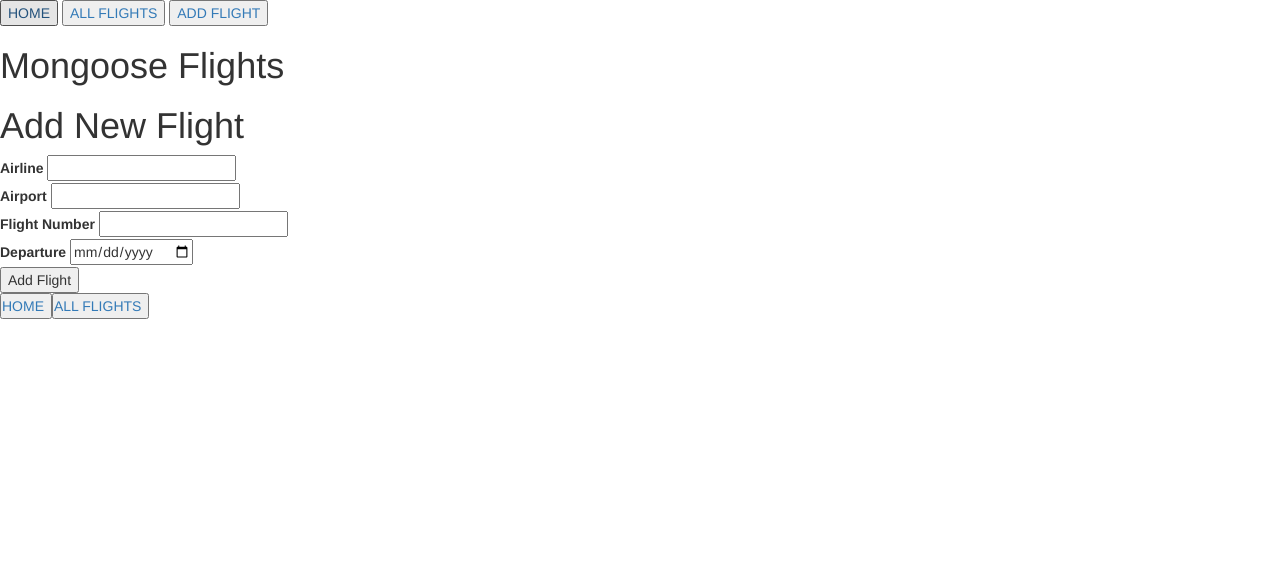
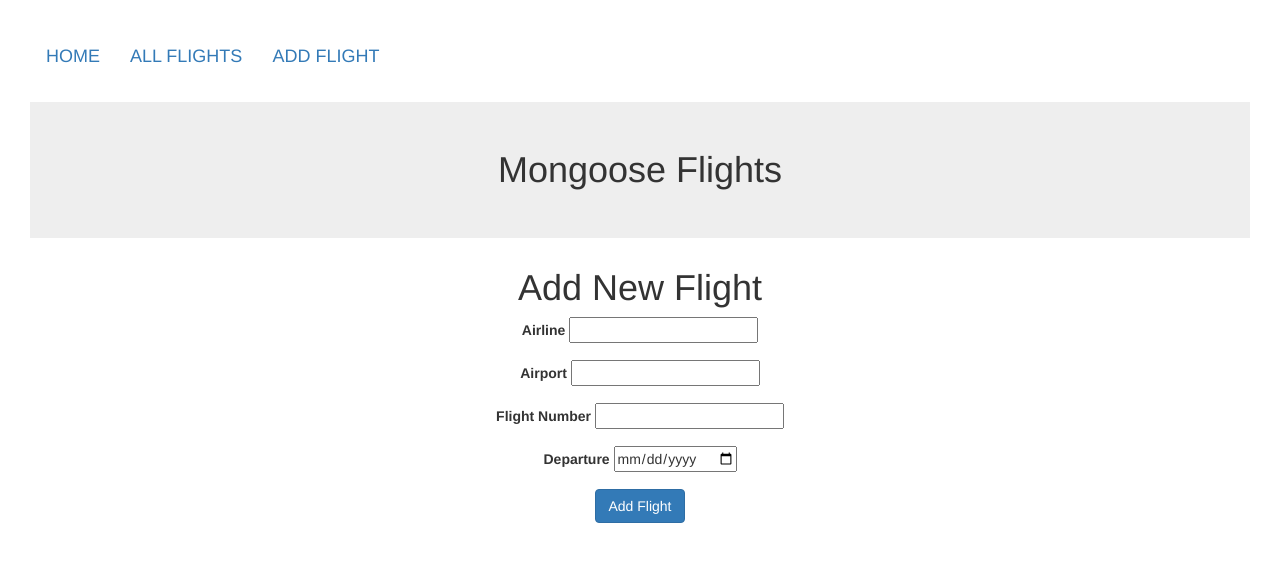
Before and after one commit to tiffbouchard/mongoose-flights, a Node server app: page /flights/new in a window 1280 px wide. Shown: the top 562 px of the page. Run offline with Node 20, Linux system fonts and the light colour scheme; some libraries are stand-ins or nearby versions.

Commit message:
Update bootstrap styling

```diff
--- a/views/flights/new.ejs
+++ b/views/flights/new.ejs
@@ -1,57 +1,26 @@
-<!-- <!DOCTYPE html>
-<html lang="en">
-<head>
-  <meta charset="UTF-8">
-  <meta name="viewport" content="width=device-width, initial-scale=1.0">
-  <title>Add New Flight</title>
-  <link rel="stylesheet" href="https://maxcdn.bootstrapcdn.com/bootstrap/3.3.7/css/bootstrap.min.css" integrity="sha384-BVYiiSIFeK1dGmJRAkycuHAHRg32OmUcww7on3RYdg4Va+PmSTsz/K68vbdEjh4u" crossorigin="anonymous">
-  <link rel="stylesheet" href="/stylesheets/style.css" />
-</head>
-<body>
+<%- include('../partials/header') %>
+
+<section>
   <h1>Add New Flight</h1>
   <form action="/flights" method="POST" autocomplete="off">
-    <div>
+    <div class="form-group">
       <label for="">Airline</label>
-      <input type="text" name="" id="">
+      <input type="text" name="" id="" />
     </div>
-      <div>
+    <div class="form-group">
       <label for="">Airport</label>
-      <input type="text" name="" id=""> </div>
-      <div>
-        <label for="">Flight Number</label>
-        <input type="number" name="" id="">
-      </div>
-      <div>
-        <label for="">Departure</label>
-        <input type="date" name="" id="">
-      </div>
-    <div id="submitbutton"><button type="submit" id="">Add Flight</button></div>
+      <input type="text" name="" id="" />
+    </div>
+    <div class="form-group">
+      <label for="">Flight Number</label>
+      <input type="number" name="" id="" />
+    </div>
+    <div class="form-group">
+      <label for="">Departure</label>
+      <input type="date" name="" id="" />
+    </div>
+    <button class="btn btn-primary" type="submit">Add Flight</button>
   </form>
-  <span><a href="/"><button class="nav">HOME</button></a><a href="/flights"><button class="nav">ALL FLIGHTS</button></a></span>
-</body>
-</html> -->
-
-<%- include('../partials/header') %>
-
-<h1>Add New Flight</h1>
-<form action="/flights" method="POST" autocomplete="off">
-  <div>
-    <label for="">Airline</label>
-    <input type="text" name="" id="">
-  </div>
-    <div>
-    <label for="">Airport</label>
-    <input type="text" name="" id=""> </div>
-    <div>
-      <label for="">Flight Number</label>
-      <input type="number" name="" id="">
-    </div>
-    <div>
-      <label for="">Departure</label>
-      <input type="date" name="" id="">
-    </div>
-  <div id="submitbutton"><button type="submit" id="">Add Flight</button></div>
-</form>
-<span><a href="/"><button class="nav">HOME</button></a><a href="/flights"><button class="nav">ALL FLIGHTS</button></a></span>
+</section>
 
 <%- include('../partials/footer') %>
--- a/views/index.ejs
+++ b/views/index.ejs
@@ -1,4 +1,3 @@
 <%- include('./partials/header') %>
 
-
 <%- include('./partials/footer') %>
--- a/views/partials/header.ejs
+++ b/views/partials/header.ejs
@@ -6,5 +6,9 @@
     <link rel='stylesheet' href='/stylesheets/style.css' />
   </head>
   <body>
-    <a href="/"><button>HOME</button></a> <a href="/flights"><button>ALL FLIGHTS</button></a> <a href="/flights/new"><button>ADD FLIGHT</button></a>
-    <h1>Mongoose Flights</h1>
+    <header>
+    <nav class="navbar nav-pills">
+    <a class="navbar-brand" href="/">HOME</a> <a class="navbar-brand" href="/flights">ALL FLIGHTS</a> <a class="navbar-brand" href="/flights/new">ADD FLIGHT</a>
+    </nav>
+   <h1 class="jumbotron">Mongoose Flights</h1>
+    </header>
```
Also changed, not shown: views/flights/index.ejs (+4 -17 lines).
